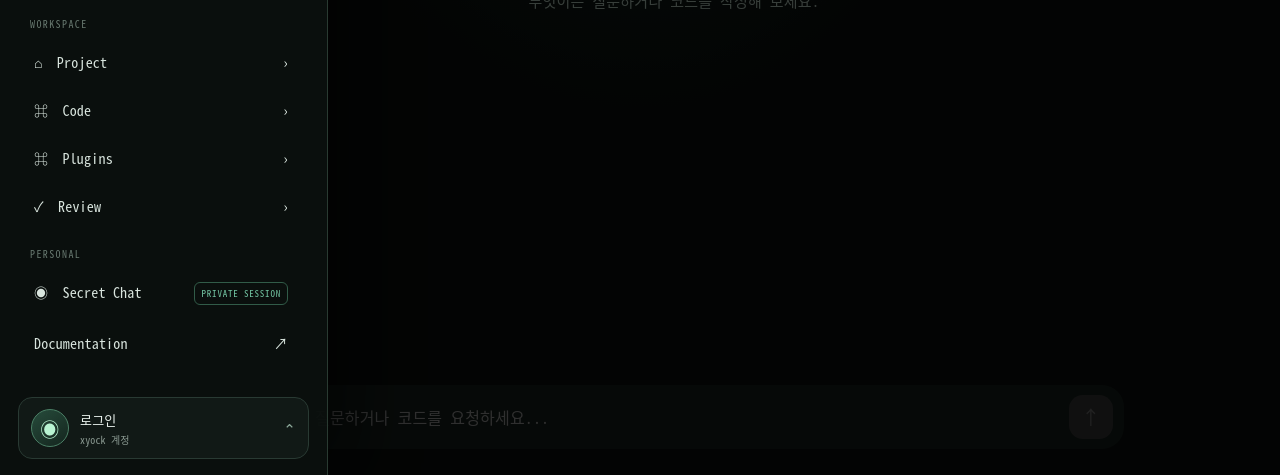
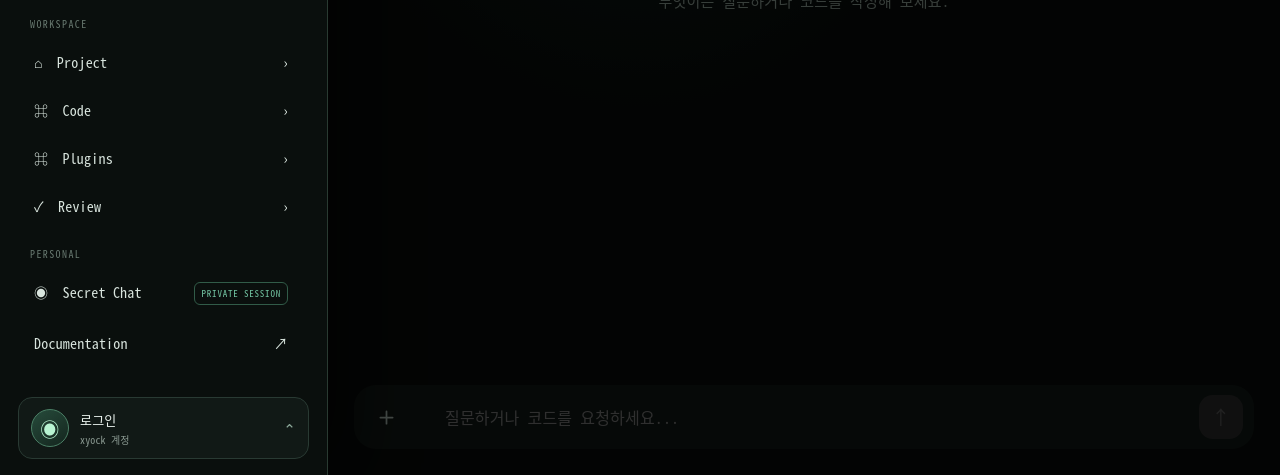
Before and after one commit to xyock/xyock, a plain HTML site: page xyock.html in a window 1280 px wide. Both pictures are taken after a click on the button "메뉴 열기". Shown: the part 325-800 px from the top of the page. Drawn offline with Linux system fonts and the light colour scheme.

Commit message:
Push desktop chat layout aside with expanded sidebar

```diff
--- a/xyock.html
+++ b/xyock.html
@@ -2128,6 +2128,51 @@ body.xy-light .xy-work-site{background:#fff;border-color:#dce7df}
   refreshState();
 })();
 </script>
+<style id="xy-desktop-sidebar-push-layout">
+@media (min-width: 621px) {
+  body.xy-desktop-menu-open {
+    --xy-open-sidebar-width: min(260px, calc(100vw - var(--xy-rail, 68px)));
+  }
+
+  body:not(.xy-desktop-menu-open) header,
+  body:not(.xy-desktop-menu-open) #chat,
+  body:not(.xy-desktop-menu-open) .input-section,
+  body.xy-desktop-menu-open header,
+  body.xy-desktop-menu-open #chat,
+  body.xy-desktop-menu-open .input-section {
+    transition:
+      width .26s cubic-bezier(.2,.8,.2,1),
+      margin-left .26s cubic-bezier(.2,.8,.2,1),
+      transform .26s cubic-bezier(.2,.8,.2,1);
+  }
+
+  body.xy-desktop-menu-open header {
+    box-sizing: border-box;
+    width: calc(100% - var(--xy-open-sidebar-width)) !important;
+    margin-left: var(--xy-open-sidebar-width) !important;
+  }
+
+  body.xy-desktop-menu-open #chat {
+    box-sizing: border-box;
+    width: min(calc(100% - var(--xy-open-sidebar-width)), 1100px) !important;
+    margin-left: auto !important;
+    margin-right: auto !important;
+    transform: translateX(calc(var(--xy-open-sidebar-width) / 2));
+  }
+
+  body.xy-desktop-menu-open .input-section {
+    box-sizing: border-box;
+    width: calc(100% - var(--xy-open-sidebar-width)) !important;
+    margin-left: var(--xy-open-sidebar-width) !important;
+    margin-right: 0 !important;
+  }
+
+  /* The expanded menu is a working side panel, not a dimming overlay. */
+  body.xy-desktop-menu-open #xyMenu.xy-screen::after {
+    display: none !important;
+  }
+}
+</style>
 </body></html>";
     System.out.println(html);
   }
@@ -3960,8 +4005,18 @@ body.xy-light .xy-profile-dialog{background:#f8fbf9;color:#17231c;border-color:#
    }else window.xyockToast?.("새 채팅 기능을 불러오지 못했습니다.");
  });
  const menuPanel=document.getElementById("xyMenu");
- const syncMenuState=()=>{const opened=!!menuPanel?.classList.contains("open");menuToggle?.setAttribute("aria-expanded",String(opened));menuToggle?.setAttribute("aria-label",opened?"메뉴 닫기":"메뉴 열기");if(menuToggle)menuToggle.title=opened?"메뉴 닫기":"메뉴 열기"};
- if(menuPanel&&menuToggle){new MutationObserver(syncMenuState).observe(menuPanel,{attributes:true,attributeFilter:["class"]});syncMenuState()}
+ const syncMenuState=()=>{
+   const opened=!!menuPanel?.classList.contains("open");
+   menuToggle?.setAttribute("aria-expanded",String(opened));
+   menuToggle?.setAttribute("aria-label",opened?"메뉴 닫기":"메뉴 열기");
+   if(menuToggle)menuToggle.title=opened?"메뉴 닫기":"메뉴 열기";
+   document.body.classList.toggle("xy-desktop-menu-open",opened&&window.matchMedia("(min-width: 621px)").matches);
+ };
+ if(menuPanel&&menuToggle){
+   new MutationObserver(syncMenuState).observe(menuPanel,{attributes:true,attributeFilter:["class"]});
+   window.addEventListener("resize",syncMenuState,{passive:true});
+   syncMenuState();
+ }
  const aiButton=document.getElementById("xySidebarAI"),aiPopover=document.getElementById("xyAiModelPopover"),aiClose=document.getElementById("xyAiModelClose"),aiList=document.getElementById("xyAiModelList");
  const placeAiPopover=()=>{if(!aiButton||!aiPopover)return;const r=aiButton.getBoundingClientRect();const width=Math.min(292,window.innerWidth-96);aiPopover.style.width=width+"px";aiPopover.style.left=Math.max(76,Math.min(r.left+r.width+12,window.innerWidth-width-10))+"px";aiPopover.style.top=Math.max(8,Math.min(r.top,window.innerHeight-aiPopover.offsetHeight-10))+"px"};
  const closeAiPopover=()=>{if(aiPopover)aiPopover.hidden=true;aiButton?.setAttribute("aria-expanded","false");aiButton?.classList.remove("active")};
```
